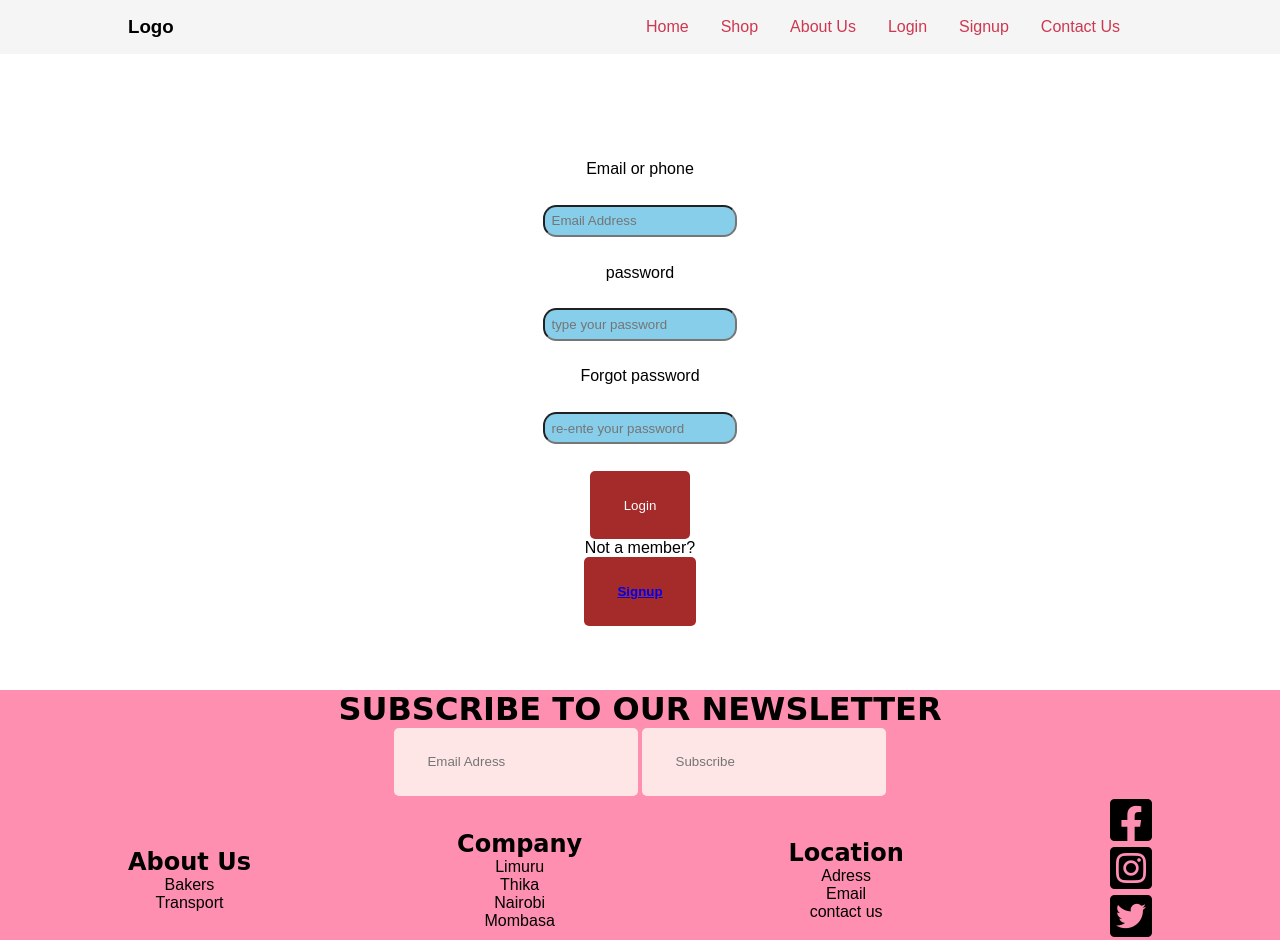
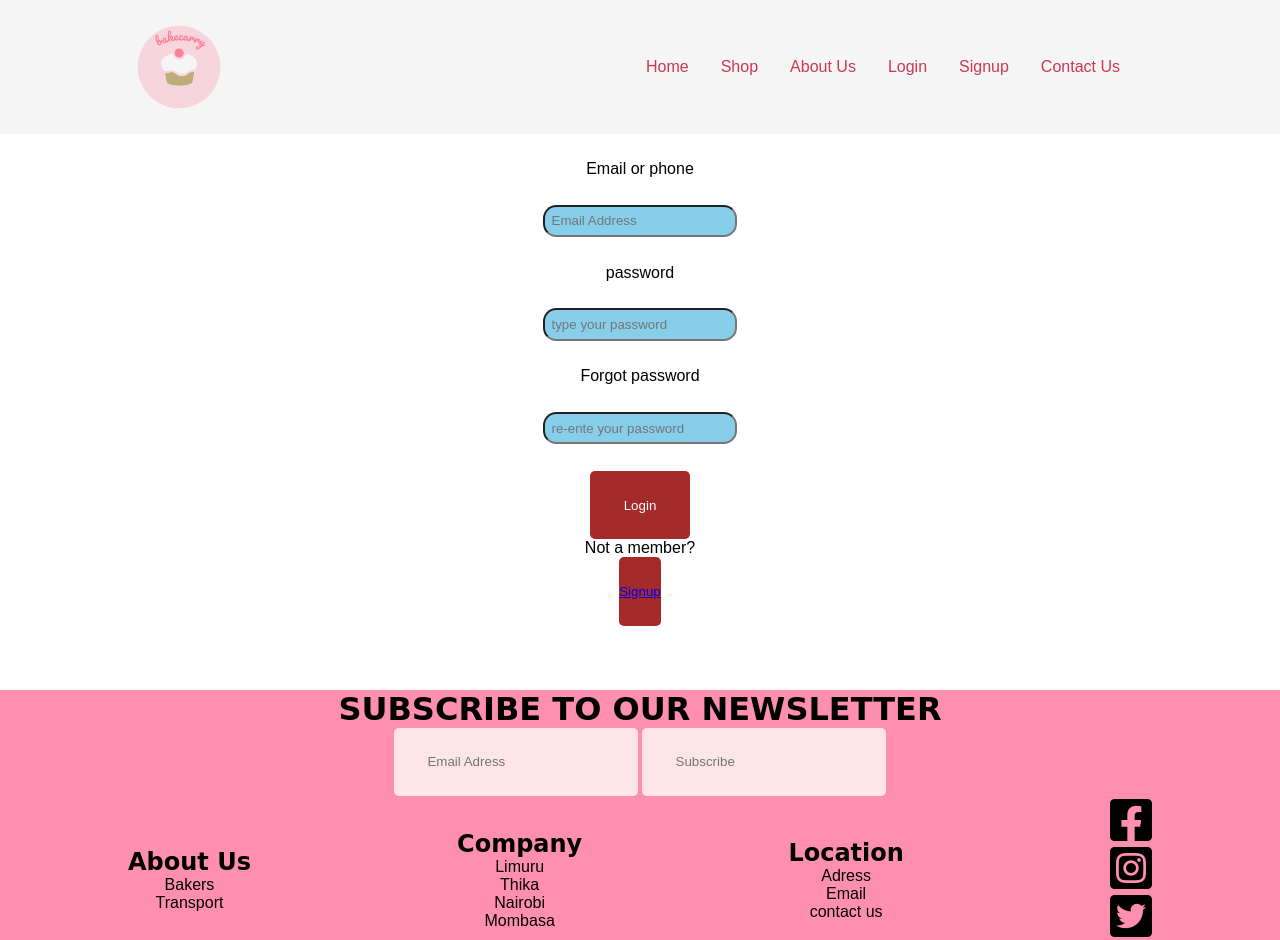
Before and after one commit to PaulineOndiek/Bakecarry, a plain HTML site: page Login.html in a window 1280 px wide. Drawn offline with Linux system fonts and the light colour scheme.

Commit message:
removed space in the footer section

```diff
--- a/Login.html
+++ b/Login.html
@@ -13,7 +13,7 @@
     <div class="nav">
       <div class="container">
        <div class="nav__logo">
-        <h3>Logo</h3>
+        <img src="images/logo.png" alt="image of our logo"/>
       <ul>
         <li> <a href="/index.html">Home</a></li>
         <li><a href="./shop.html">Shop</a></li>
@@ -62,9 +62,6 @@
     <li>Bakers</li>
       <li>Transport</li>
         </ul>
-
-
-
   <ul>
   <li><h2>Company</h2></li>
     <li>Limuru</li>
@@ -72,24 +69,18 @@
     <li>Nairobi</li>
     <li>Mombasa</li>
      </ul>
-
-
   <ul>
   <li><h2>Location</h2></li>
     <li>Adress</li>
     <li>Email</li>
     <li>contact us</li>
   </ul>
-
-
-
       <div class="icon">
         <li><i class="fab fa-facebook-square fa-3x"></i><br></li>
        <li> <i class="fab fa-instagram-square fa-3x"></i></li>
        <li> <i class="fab fa-twitter-square fa-3x"></i></li>
       </div>
     </div>
-
   </footer>
   </div>
 
--- a/css/Basics/_variables.scss
+++ b/css/Basics/_variables.scss
@@ -10,7 +10,7 @@ $primary_9:#DAEAF1;
 $primary_10:#F2D1D1;
 $primary_11:#FFE6E6;
 $primary_12:#d3d3d3;
-$primary_13:rgb(205, 56, 81)
+$primary_13:rgb(205, 56, 81);
 $roboto: 'Roboto', sans-serif;
 $pacifico: 'Pacifico', cursive;
 $lato:'Lato', sans-serif;
--- a/css/section/_Login.scss
+++ b/css/section/_Login.scss
@@ -13,6 +13,5 @@
     }
 
 .btn{
-    background-color: brown;
-    font-weight: bold;
+    padding: 2em 0;
 }
--- a/css/sections/_nav.scss
+++ b/css/sections/_nav.scss
@@ -1,5 +1,5 @@
 @use "../Basics/mixin";
-@use "../Basics/variables";
+@use "../Basics/variables" as *;
 
 
 
```
Also changed, not shown: shop.html (+1 -1 lines), css/styles.css, 1 other file.
